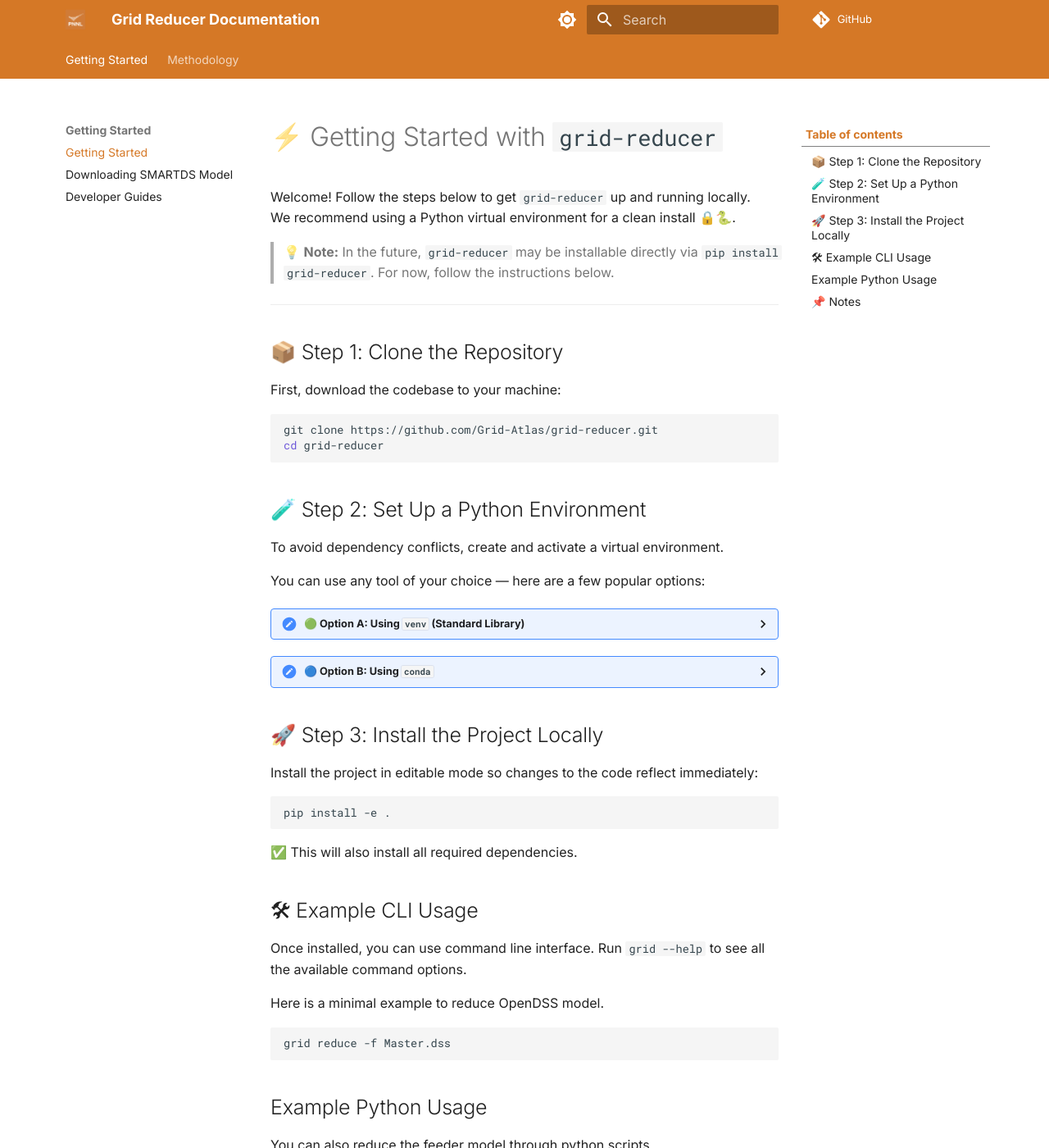
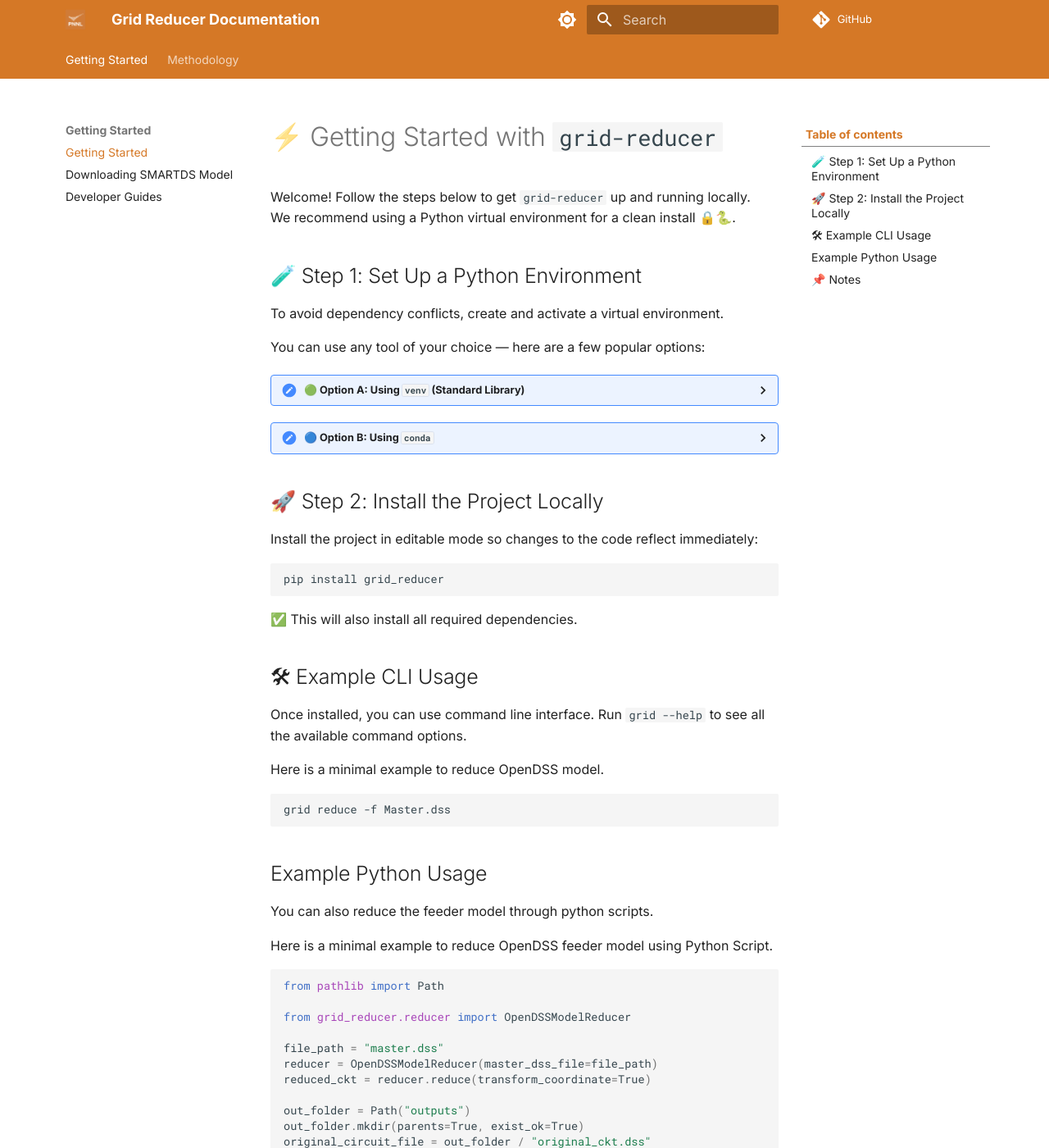
Before and after one commit to Grid-Atlas/grid-reducer, an MkDocs documentation site: the page built from docs/index.md, in a window 1280 px wide and 1400 px high. Shown: the whole window at 82% size. Built offline with MkDocs 1.6.1 and Material for MkDocs 9.7.7, drawn with Linux system fonts in a browser that asks for light colours; comment, search, counter and statistics services are not loaded; the version menu is left out.

````diff
--- a/docs/index.md
+++ b/docs/index.md
@@ -3,20 +3,7 @@
 Welcome! Follow the steps below to get `grid-reducer` up and running locally.
 We recommend using a Python virtual environment for a clean install 🔒🐍.
 
-> 💡 **Note:** In the future, `grid-reducer` may be installable directly via `pip install grid-reducer`. For now, follow the instructions below.
-
----
-
-## 📦 Step 1: Clone the Repository
-
-First, download the codebase to your machine:
-
-```bash
-git clone https://github.com/Grid-Atlas/grid-reducer.git
-cd grid-reducer
-```
-
-## 🧪 Step 2: Set Up a Python Environment
+## 🧪 Step 1: Set Up a Python Environment
 
 To avoid dependency conflicts, create and activate a virtual environment.
 
@@ -38,12 +25,12 @@ conda activate grid-reducer-env
 
 </details>
 
-## 🚀 Step 3: Install the Project Locally
+## 🚀 Step 2: Install the Project Locally
 
 Install the project in editable mode so changes to the code reflect immediately:
 
 ```bash
-pip install -e .
+pip install grid_reducer
 ```
 
 ✅ This will also install all required dependencies.
````
Also changed, not shown: README.md (+3 -16 lines).
